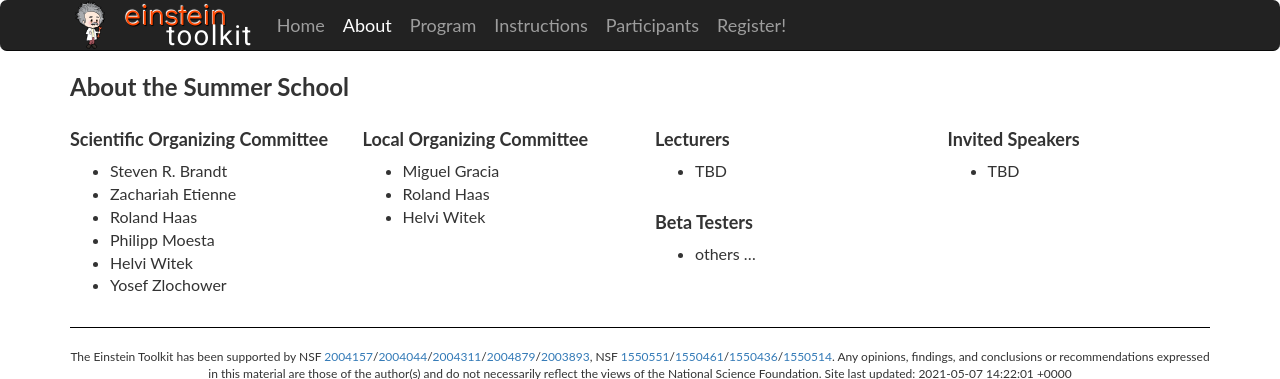
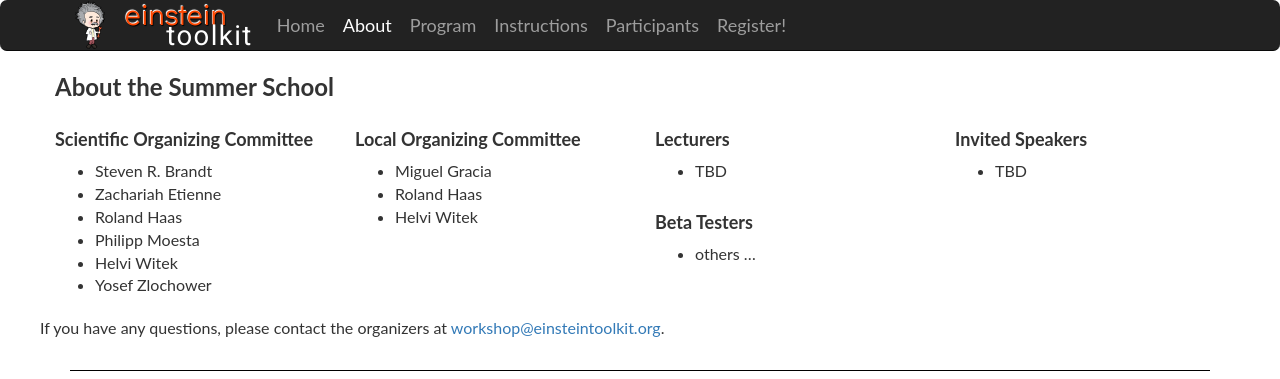
Before and after one commit to EinsteinToolkit/et2021uiuc, a Jekyll site: the page built from about.md, in a window 1280 px wide, cut to the strip 0-379 px from the top of the page. Built offline with Jekyll 4.4.1, drawn with Linux system fonts in a browser that asks for light colours.

Commit message:
about: add contact organizers text at bottom

```diff
--- a/about.md
+++ b/about.md
@@ -1,7 +1,11 @@
 ---
 layout: default
 title: About
+
+manualrows: true
 ---
+
+<div class="row">
 
 <div class="col-xs-12" markdown="1">
 # About the Summer School
@@ -38,3 +42,12 @@ title: About
 ## Beta Testers
 * others ...
 </div>
+
+</div> <!--row-->
+<div class="row">
+
+<div class="col" markdown="1">
+If you have any questions, please contact the organizers at
+[workshop@einsteintoolkit.org](mailto:workshop@einsteintoolkit.org).
+
+</div> <!--row-->
```
